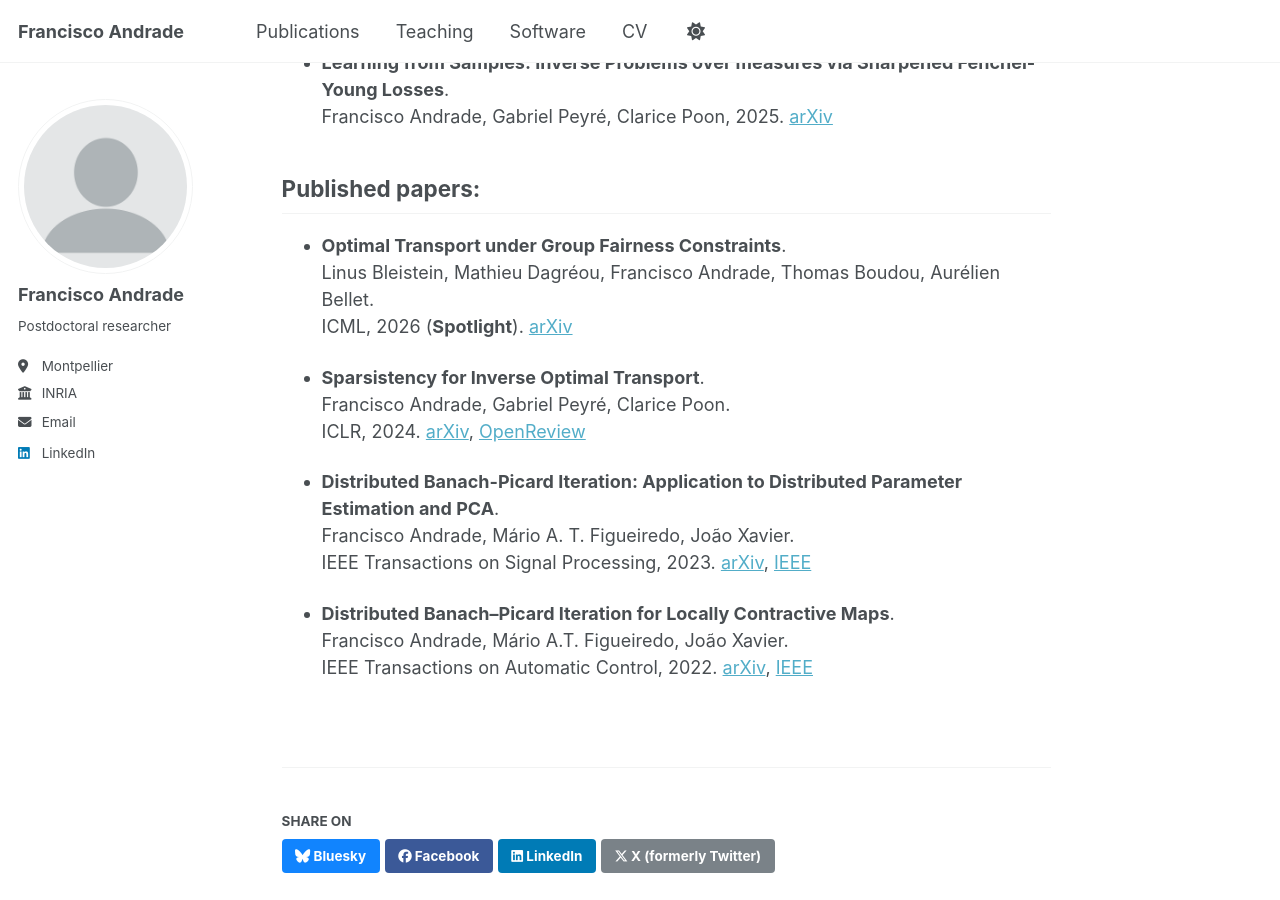
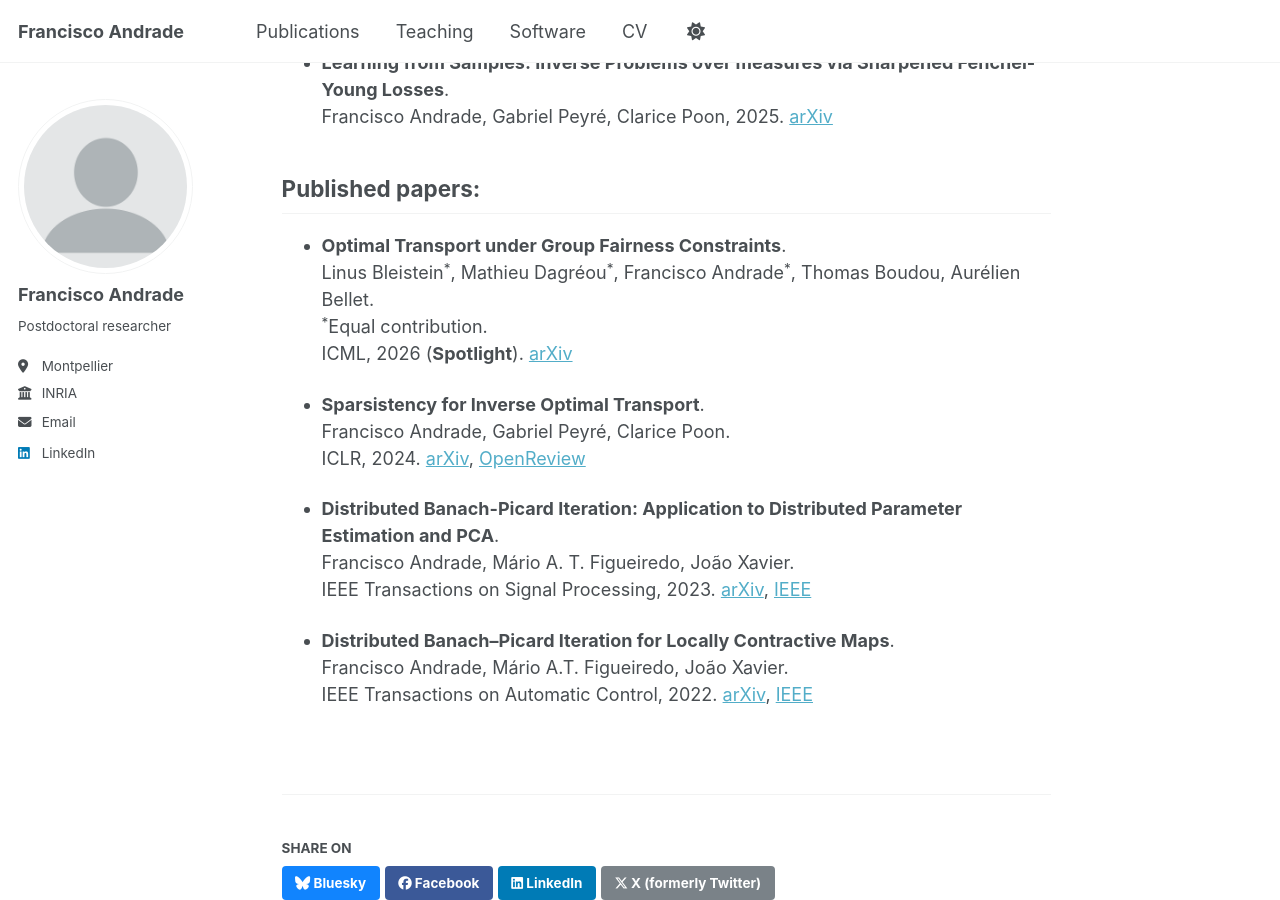
Before and after one commit to FranciscoAndrade90/FranciscoAndrade90.github.io, a Jekyll site: the page built from _publications/publications.md, in a window 1280 px wide and 900 px high, scrolled down 326 px. Built offline with Jekyll 4.4.1, drawn with Linux system fonts in a browser that asks for light colours.

Commit message:
Update publications.md

```diff
--- a/_publications/publications.md
+++ b/_publications/publications.md
@@ -16,8 +16,9 @@ Francisco Andrade, Gabriel Peyré, Clarice Poon, 2025. [arXiv](https://www.arxiv
 ## Published papers:
 
 - **Optimal Transport under Group Fairness Constraints**.\
- Linus Bleistein, Mathieu Dagréou, Francisco Andrade, Thomas Boudou, Aurélien Bellet.\
-ICML, 2026 (**Spotlight**). [arXiv](https://arxiv.org/pdf/2601.07144)
+  Linus Bleistein<sup>*</sup>, Mathieu Dagréou<sup>*</sup>, Francisco Andrade<sup>*</sup>, Thomas Boudou, Aurélien Bellet.\
+  <sup>*</sup>Equal contribution.\
+  ICML, 2026 (**Spotlight**). [arXiv](https://arxiv.org/pdf/2601.07144)
 
 - **Sparsistency for Inverse Optimal Transport**.\
  Francisco Andrade, Gabriel Peyré, Clarice Poon.\
```
